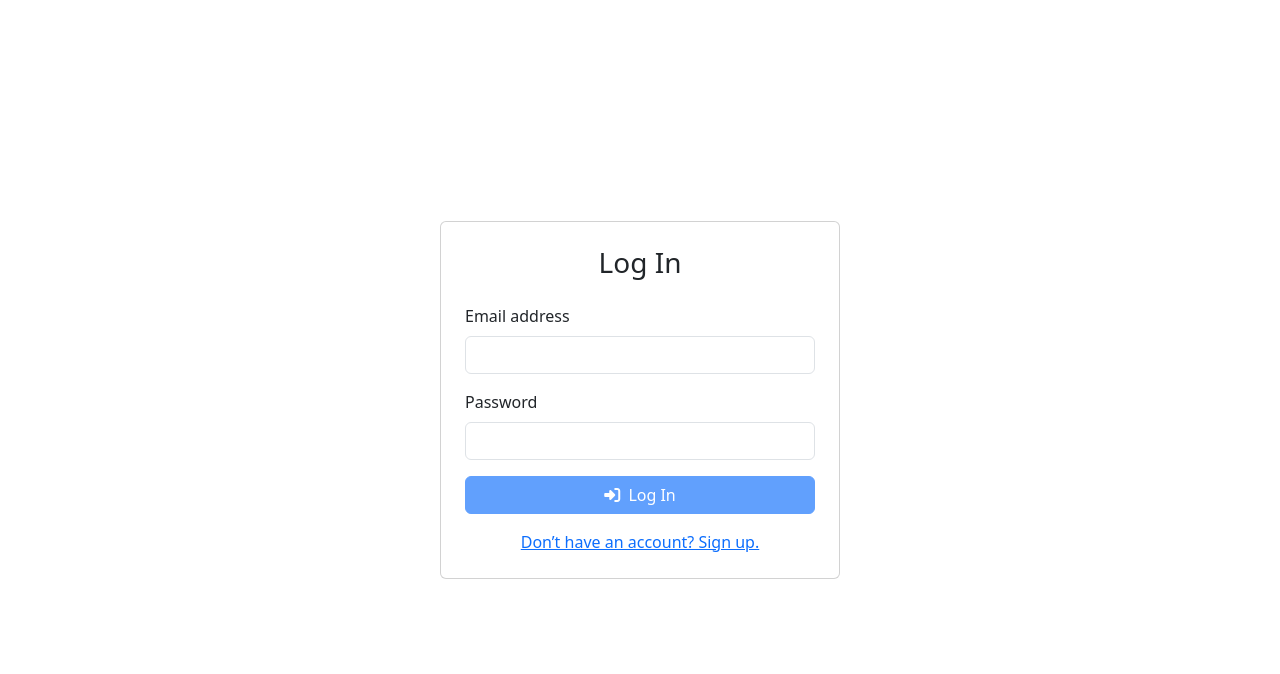
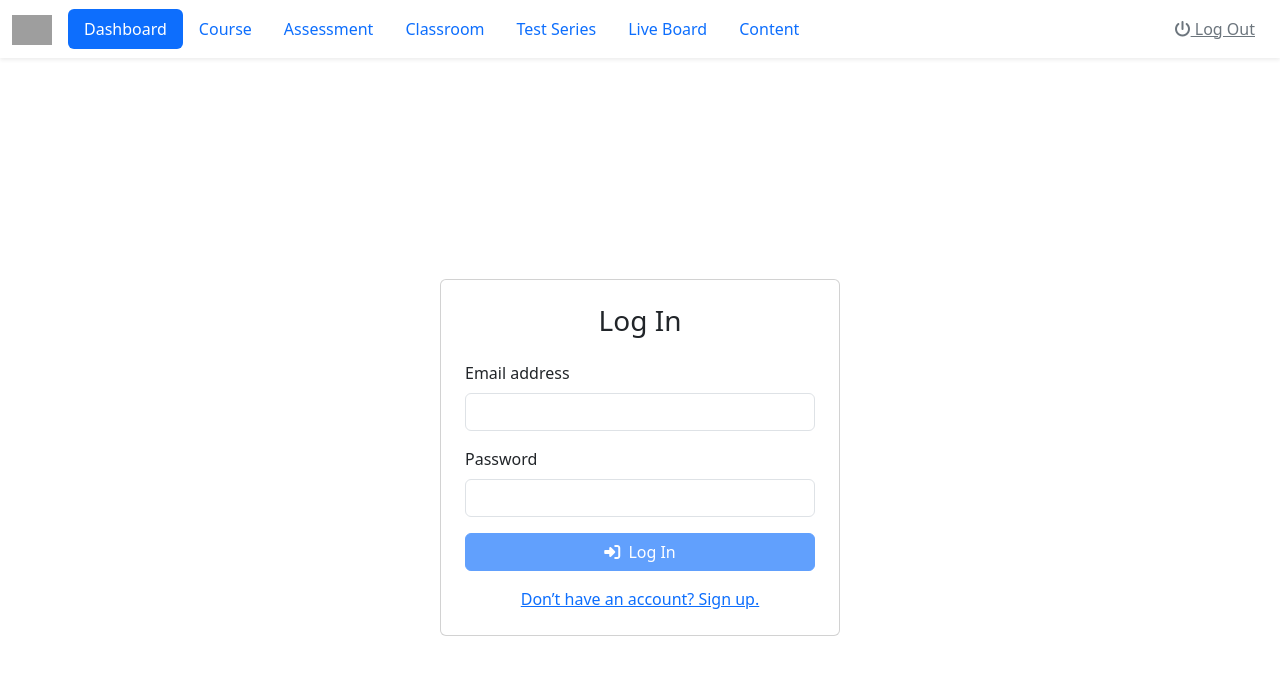
Before and after one commit to shrash9/CourseListingApp, an Angular app: page /login in a window 1280 px wide. Shown: the top 674 px of the page. Built offline with nearby package versions, Linux system fonts and the light colour scheme; grey boxes are pictures that could not be loaded.

Commit message:
Added navbar with all components

```diff
--- a/src/app/app.component.html
+++ b/src/app/app.component.html
@@ -1 +1,25 @@
+<nav class="navbar navbar-expand-lg bg-white shadow-sm">
+  <div class="container-fluid">
+    <a class="navbar-brand" routerLink="/dashboard">
+      <img src="assets/logo.png" alt="Logo" height="30">
+    </a>
+    <button class="navbar-toggler" type="button" data-bs-toggle="collapse" data-bs-target="#mainNav">
+      <span class="navbar-toggler-icon"></span>
+    </button>
+    <div class="collapse navbar-collapse" id="mainNav">
+      <ul class="nav nav-pills me-auto">
+        <li class="nav-item"><a class="nav-link active" routerLink="/dashboard">Dashboard</a></li>
+        <li class="nav-item"><a class="nav-link" href="#">Course</a></li>
+        <li class="nav-item"><a class="nav-link" href="#">Assessment</a></li>
+        <li class="nav-item"><a class="nav-link" href="#">Classroom</a></li>
+        <li class="nav-item"><a class="nav-link" href="#">Test Series</a></li>
+        <li class="nav-item"><a class="nav-link" href="#">Live Board</a></li>
+        <li class="nav-item"><a class="nav-link" href="#">Content</a></li>
+      </ul>
+      <button class="btn btn-link text-secondary">
+        <i class="fas fa-power-off"></i> Log Out
+      </button>
+    </div>
+  </div>
+</nav>
 <router-outlet></router-outlet>
```
